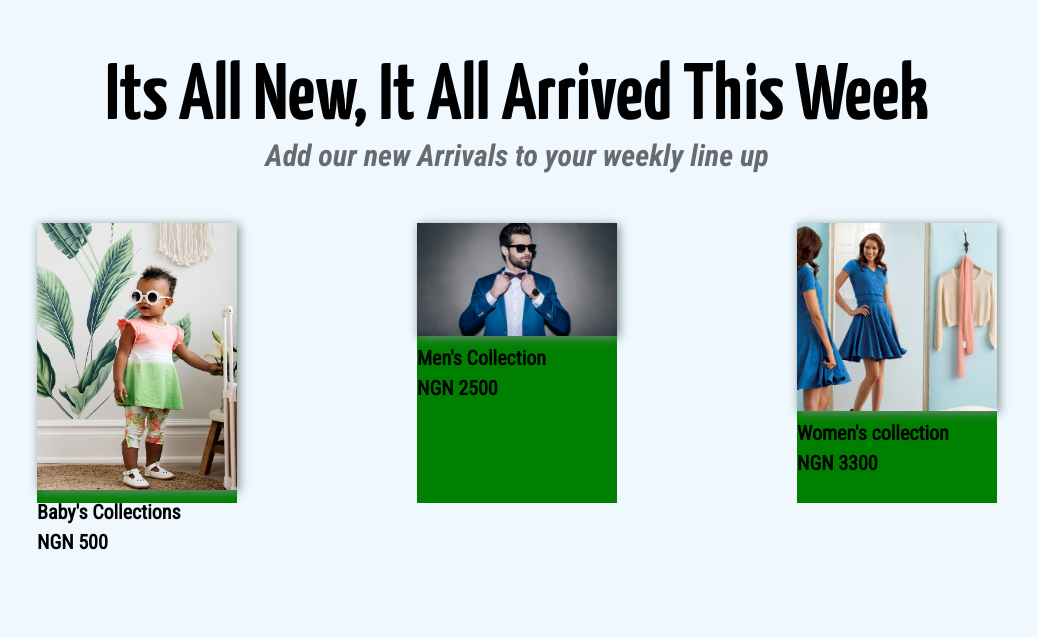
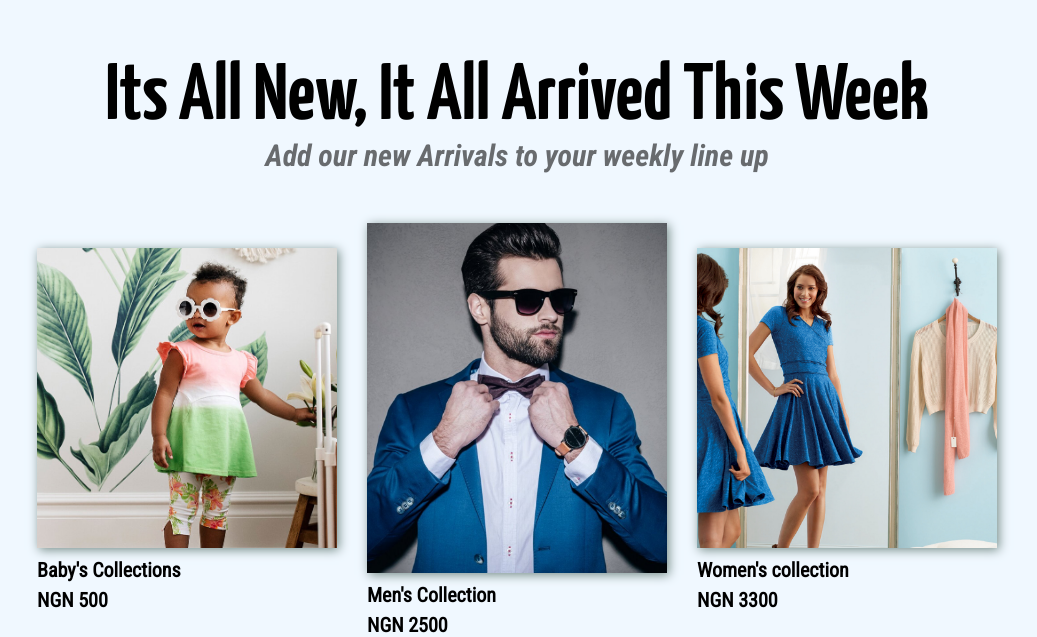
Before and after one commit to Akogwu24/furniture-ware, a React (Create React App) app: page / in a window 1280 px wide. Shown: the part 2406-3043 px from the top of the page, without its empty margins (123-1160 px from the left). Before the commit the page ends 2960 px from the top, so only its background shows below. Built offline with nearby package versions, Linux system fonts and the light colour scheme.

Commit message:
new Arrivals styled and animated

```diff
--- a/public/index.html
+++ b/public/index.html
@@ -10,20 +10,12 @@
       content="Web site created using create-react-app"
     />
     <link rel="apple-touch-icon" href="%PUBLIC_URL%/logo192.png" />
-    <!--
-      manifest.json provides metadata used when your web app is installed on a
-      user's mobile device or desktop. See https://developers.google.com/web/fundamentals/web-app-manifest/
-    -->
+
     <link rel="manifest" href="%PUBLIC_URL%/manifest.json" />
-    <!--
-      Notice the use of %PUBLIC_URL% in the tags above.
-      It will be replaced with the URL of the `public` folder during the build.
-      Only files inside the `public` folder can be referenced from the HTML.
-
-      Unlike "/favicon.ico" or "favicon.ico", "%PUBLIC_URL%/favicon.ico" will
-      work correctly both with client-side routing and a non-root public URL.
-      Learn how to configure a non-root public URL by running `npm run build`.
-    -->
+    <link
+      rel="stylesheet"
+      href="https://cdnjs.cloudflare.com/ajax/libs/animate.css/4.1.1/animate.min.css"
+    />
     <title>Store</title>
   </head>
   <body>
--- a/src/index.css
+++ b/src/index.css
@@ -14,3 +14,6 @@ html {
 a {
   text-decoration: none;
 }
+.middle-img {
+  height: 450px;
+}
--- a/src/layout/ProductGrid.jsx
+++ b/src/layout/ProductGrid.jsx
@@ -74,4 +74,8 @@ const ProductGridContainer = styled.div`
   display: grid;
   grid-template-columns: repeat(4, 1fr);
   grid-gap: 9rem 4rem;
+  img:hover {
+    animation: shakeX;
+    animation-duration: 1.5s;
+  }
 `;
--- a/src/layout/WeeklyArrivals.jsx
+++ b/src/layout/WeeklyArrivals.jsx
@@ -16,20 +16,19 @@ const NewArrival = () => {
       <NewArrivalContainer>
         <Div>
           <Product
-            className='baby-img'
             productImg={baby}
             productName="Baby's Collections"
             productPrice={`NGN ${500}`}
           />
         </Div>
-        <Div>
+        <LongDiv className='middle-img'>
           <Product
             className='man-img'
             productImg={man}
             productName="Men's Collection"
             productPrice={`NGN ${2500}`}
           />
-        </Div>
+        </LongDiv>
         <Div>
           <Product
             className='lady-img'
@@ -53,10 +52,30 @@ const NewArrivalContainer = styled.div`
 `;
 
 const Div = styled.div`
-  width: 200px;
-  height: 280px;
+  width: 300px;
+  height: 300px;
   background-color: green;
-  .baby-img {
-    height: 500px;
+  transition: all 1s ease-in-out;
+  img {
+    width: 100%;
+    height: 300px;
+    object-fit: cover;
+    box-shadow: 2px 2px 10px #758b86;
+  }
+  :hover {
+    transform: rotate(10deg);
   }
 `;
+const LongDiv = styled.div`
+  width: 300px;
+  background-color: red;
+  height: 350px;
+  transition: 0.5s all ease-in-out;
+  img {
+    height: 350px;
+    object-fit: cover;
+  }
+  :hover {
+    transform: scale(1.1);
+  }
+`;
```
